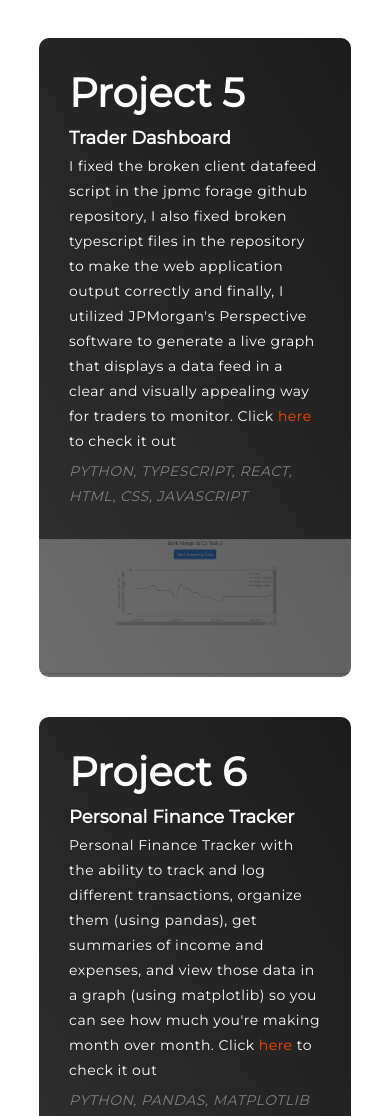
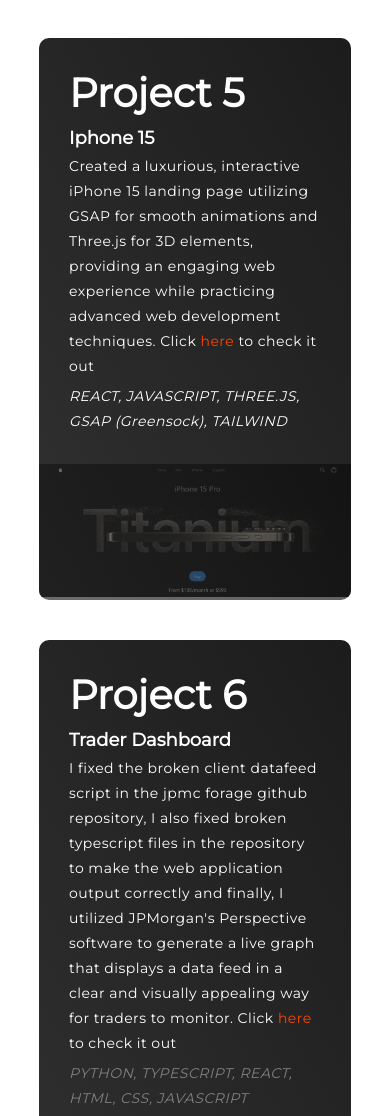
Before and after one commit to semilogopaul/semilogosite.github.io, a plain HTML site: page index.html in a window 390 px wide. Shown: the part 4932-6048 px from the top of the page. Drawn offline with Linux system fonts and the light colour scheme.

Commit message:
feat: decided to add iphone project

```diff
--- a/index.html
+++ b/index.html
@@ -203,6 +203,28 @@
           <div class="project-item">
             <div class="project-info">
               <h1>Project 5</h1>
+              <h2>Iphone 15</h2>
+              <p>
+                Created a luxurious, interactive iPhone 15 landing page utilizing GSAP for smooth animations and Three.js for 3D elements, providing an engaging web experience while practicing advanced web development techniques. Click
+                <a
+                  href="https://adeogun-iphone.netlify.app/"
+                  style="color: orangered"
+                  target="_blank"
+                  >here</a
+                >
+                to check it out
+              </p>
+              <p class="tech-used">
+                <em>REACT, JAVASCRIPT, THREE.JS, GSAP (Greensock), TAILWIND</em>
+              </p>
+            </div>
+            <div class="project-img">
+              <img src="iPhone.png" alt="iPhone" />
+            </div>
+          </div>
+          <div class="project-item">
+            <div class="project-info">
+              <h1>Project 6</h1>
               <h2>Trader Dashboard</h2>
               <p>
                 I fixed the broken client datafeed script in the jpmc forage
@@ -229,7 +251,7 @@
           </div>
           <div class="project-item">
             <div class="project-info">
-              <h1>Project 6</h1>
+              <h1>Project 7</h1>
               <h2>Personal Finance Tracker</h2>
               <p>
                 Personal Finance Tracker with the ability to track and log
@@ -253,7 +275,7 @@
           </div>
           <div class="project-item">
             <div class="project-info">
-              <h1>Project 7</h1>
+              <h1>Project 8</h1>
               <h2>Nike Landing Page</h2>
               <p>
                 A beautiful nike shoes landing page built while learning react
@@ -276,7 +298,7 @@
           </div>
           <div class="project-item">
             <div class="project-info">
-              <h1>Project 8</h1>
+              <h1>Project 9</h1>
               <h2>Portfolio Website</h2>
               <p>
                 Portfolio website to showcase my work in a branded, visually
```
Also changed, not shown: iPhone.png (added).
